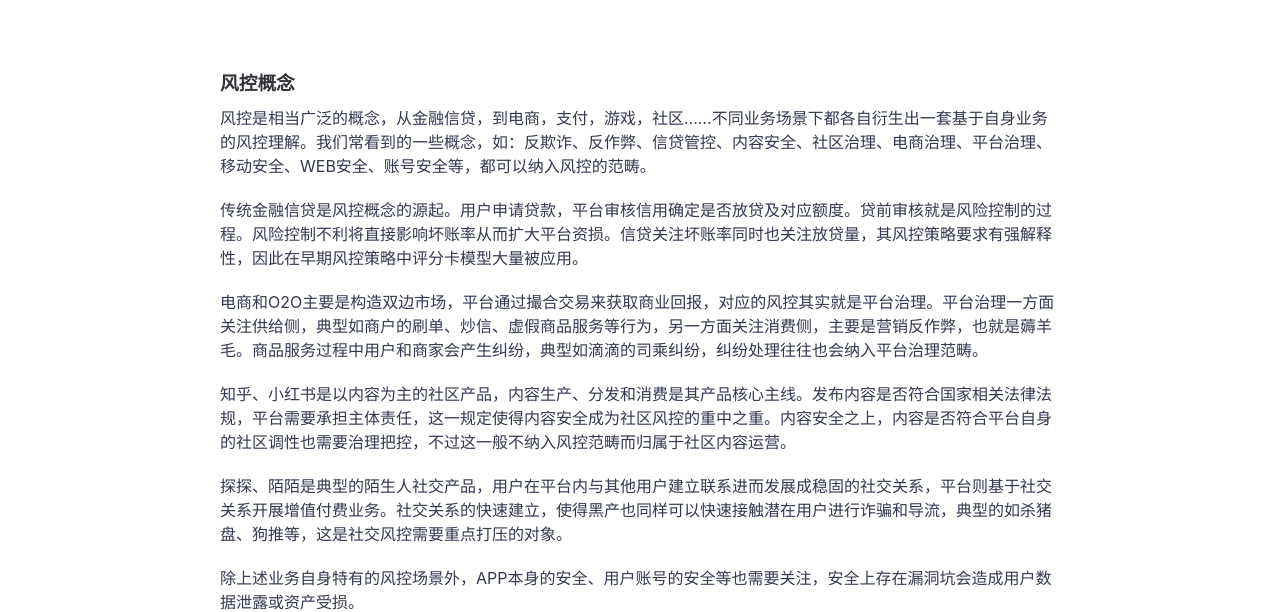
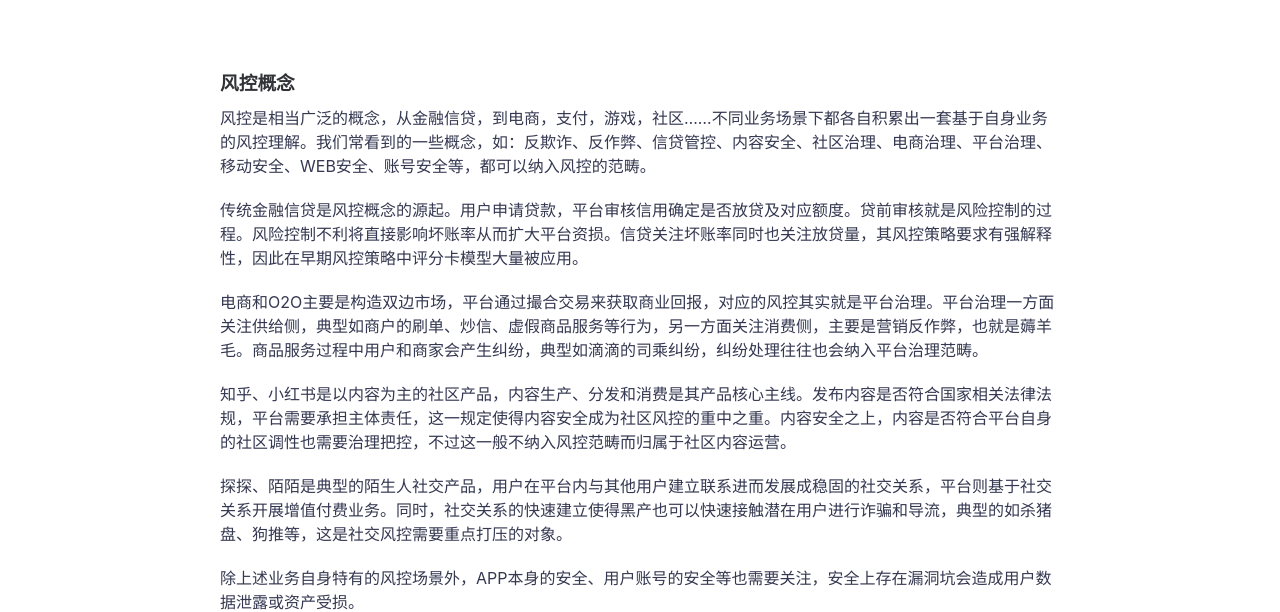
Before and after one commit to icarus507/icarus507.github.io, a Jekyll site: the page built from _posts/2021-05-01-关于风控（上）.md, in a window 1280 px wide and 900 px high, scrolled down 434 px. Shown: the part 152-764 px from the top of the window. Built offline with Jekyll 4.4.1, drawn with Linux system fonts in a browser that asks for light colours.

Commit message:
Update 2021-05-01-关于风控（上）.md

```diff
--- a/_posts/2021-05-01-关于风控（上）.md
+++ b/_posts/2021-05-01-关于风控（上）.md
@@ -6,7 +6,7 @@ featured-img: shane-rounce-205187
 ---
 ### 风控概念
 
-风控是相当广泛的概念，从金融信贷，到电商，支付，游戏，社区......不同业务场景下都各自衍生出一套基于自身业务的风控理解。我们常看到的一些概念，如：反欺诈、反作弊、信贷管控、内容安全、社区治理、电商治理、平台治理、移动安全、WEB安全、账号安全等，都可以纳入风控的范畴。
+风控是相当广泛的概念，从金融信贷，到电商，支付，游戏，社区......不同业务场景下都各自积累出一套基于自身业务的风控理解。我们常看到的一些概念，如：反欺诈、反作弊、信贷管控、内容安全、社区治理、电商治理、平台治理、移动安全、WEB安全、账号安全等，都可以纳入风控的范畴。
 
 传统金融信贷是风控概念的源起。用户申请贷款，平台审核信用确定是否放贷及对应额度。贷前审核就是风险控制的过程。风险控制不利将直接影响坏账率从而扩大平台资损。信贷关注坏账率同时也关注放贷量，其风控策略要求有强解释性，因此在早期风控策略中评分卡模型大量被应用。
 
@@ -14,7 +14,7 @@ featured-img: shane-rounce-205187
 
 知乎、小红书是以内容为主的社区产品，内容生产、分发和消费是其产品核心主线。发布内容是否符合国家相关法律法规，平台需要承担主体责任，这一规定使得内容安全成为社区风控的重中之重。内容安全之上，内容是否符合平台自身的社区调性也需要治理把控，不过这一般不纳入风控范畴而归属于社区内容运营。
 
-探探、陌陌是典型的陌生人社交产品，用户在平台内与其他用户建立联系进而发展成稳固的社交关系，平台则基于社交关系开展增值付费业务。社交关系的快速建立，使得黑产也同样可以快速接触潜在用户进行诈骗和导流，典型的如杀猪盘、狗推等，这是社交风控需要重点打压的对象。
+探探、陌陌是典型的陌生人社交产品，用户在平台内与其他用户建立联系进而发展成稳固的社交关系，平台则基于社交关系开展增值付费业务。同时，社交关系的快速建立使得黑产也可以快速接触潜在用户进行诈骗和导流，典型的如杀猪盘、狗推等，这是社交风控需要重点打压的对象。
 
 除上述业务自身特有的风控场景外，APP本身的安全、用户账号的安全等也需要关注，安全上存在漏洞坑会造成用户数据泄露或资产受损。
 
```
